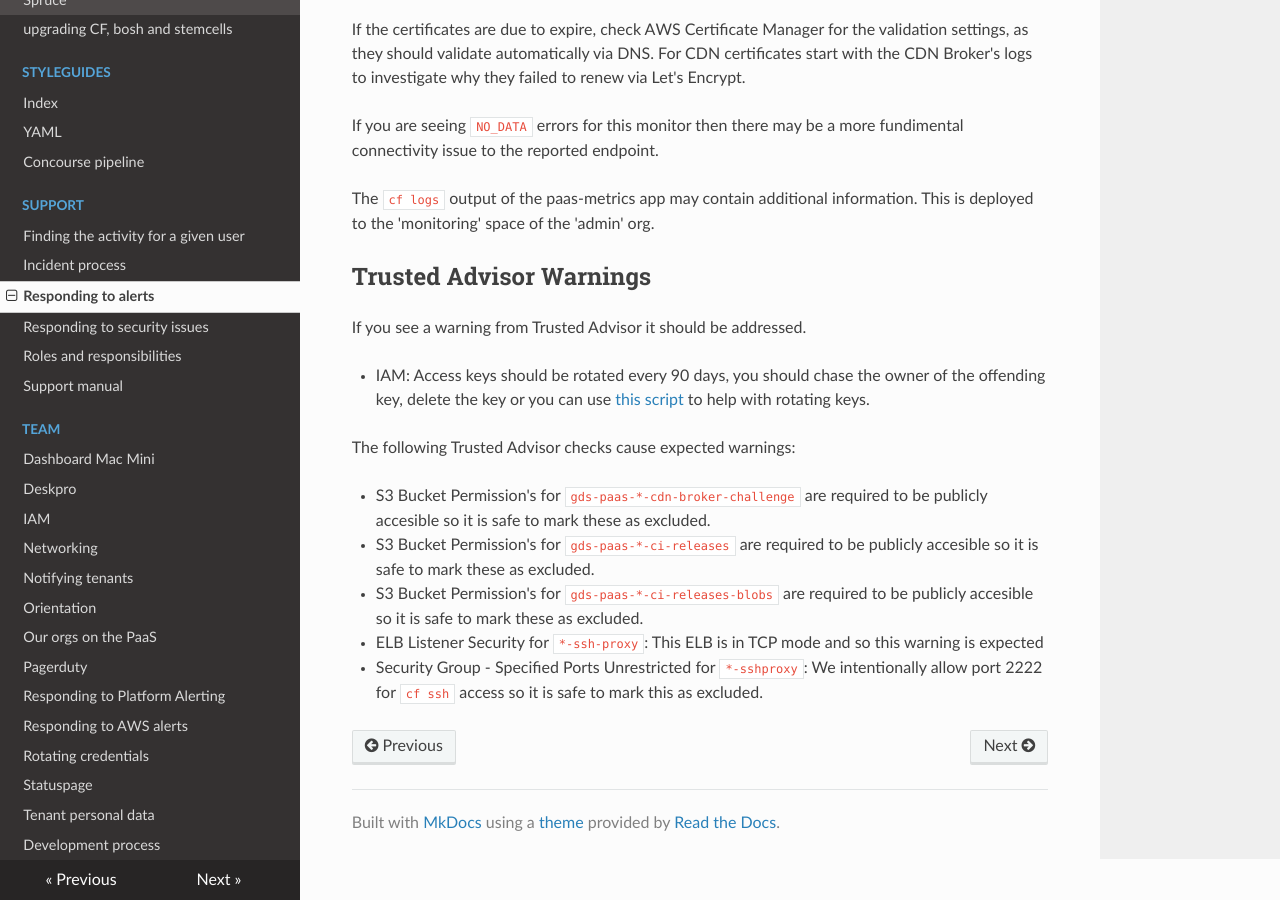
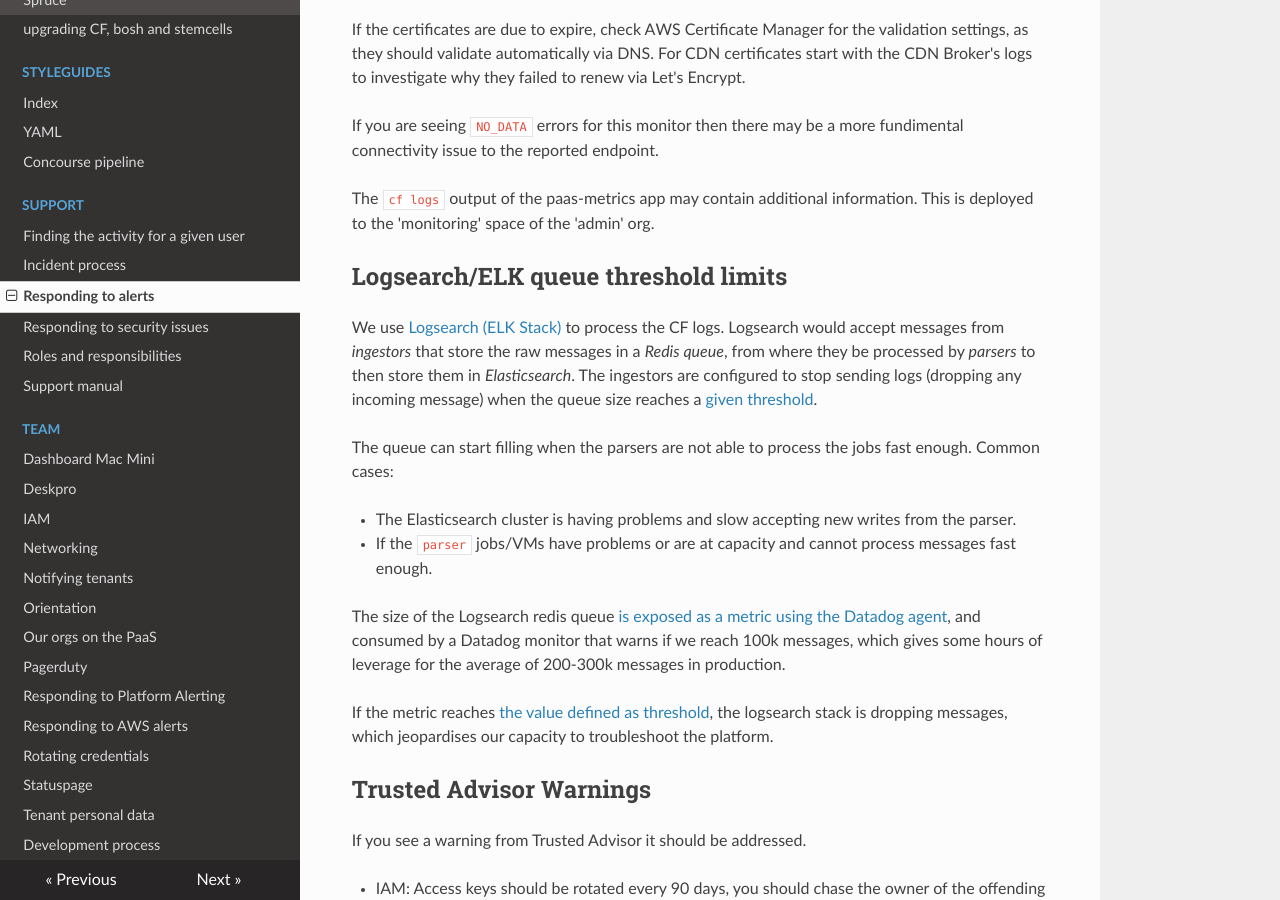
Before and after one commit to alphagov/paas-team-manual, an MkDocs documentation site: the page built from docs/support/responding_to_alerts.md, in a window 1280 px wide and 900 px high, scrolled down 3644 px. Built offline with MkDocs 1.6.1, drawn with Linux system fonts in a browser that asks for light colours; nearby versions of some CDN libraries.

Commit message:
Document how to respond to LogSearch queue alert
We added the monitoring of the Redis LogSearch queue size in [1]
and we want to document how to respond to this alert.

[1] https://github.com/alphagov/paas-cf/pull/1235

```diff
--- a/docs/support/responding_to_alerts.md
+++ b/docs/support/responding_to_alerts.md
@@ -186,6 +186,30 @@ fundimental connectivity issue to the reported endpoint.
 The `cf logs` output of the paas-metrics app may contain additional
 information. This is deployed to the 'monitoring' space of the 'admin' org.
 
+## Logsearch/ELK queue threshold limits
+
+We use [Logsearch (ELK
+Stack)](https://github.com/logsearch/logsearch-boshrelease) to process the CF
+logs.  Logsearch would accept messages from *ingestors* that store the raw
+messages in a *Redis queue*, from where they be processed by *parsers* to then
+store them in *Elasticsearch*.
+The ingestors are configured to stop sending logs (dropping any incoming
+message) when the queue size reaches a [given threshold](https://github.com/cloudfoundry-community/logsearch-boshrelease/blob/v203.0.0/jobs/ingestor_syslog/spec#L61-L63).
+
+The queue can start filling when the parsers are not able to process the jobs fast enough. Common cases:
+
+ - The Elasticsearch cluster is having problems and slow accepting new writes from the parser.
+ - If the `parser` jobs/VMs have problems or are at capacity and cannot process messages fast enough.
+
+The size of the Logsearch redis queue [is exposed as a metric using the Datadog agent](https://github.com/alphagov/paas-datadog-for-cloudfoundry-boshrelease/pull/21),
+and consumed by a Datadog monitor that warns if we reach 100k messages, which
+gives some hours of leverage for the average of 200-300k messages in
+production.
+
+If the metric reaches [the value defined as threshold](https://github.com/cloudfoundry-community/logsearch-boshrelease/blob/v203.0.0/jobs/ingestor_syslog/spec#L61-L63),
+the logsearch stack is dropping messages, which jeopardises our capacity to
+troubleshoot the platform.
+
 ## Trusted Advisor Warnings
 
 If you see a warning from Trusted Advisor it should be addressed.
```
